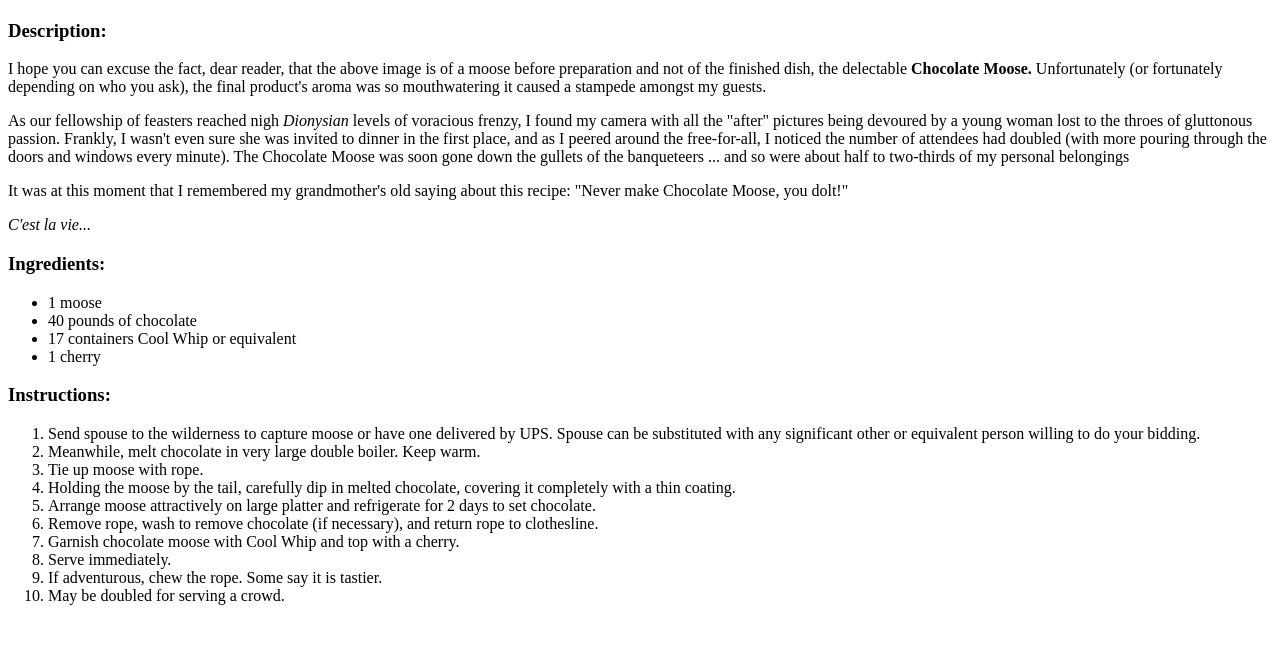
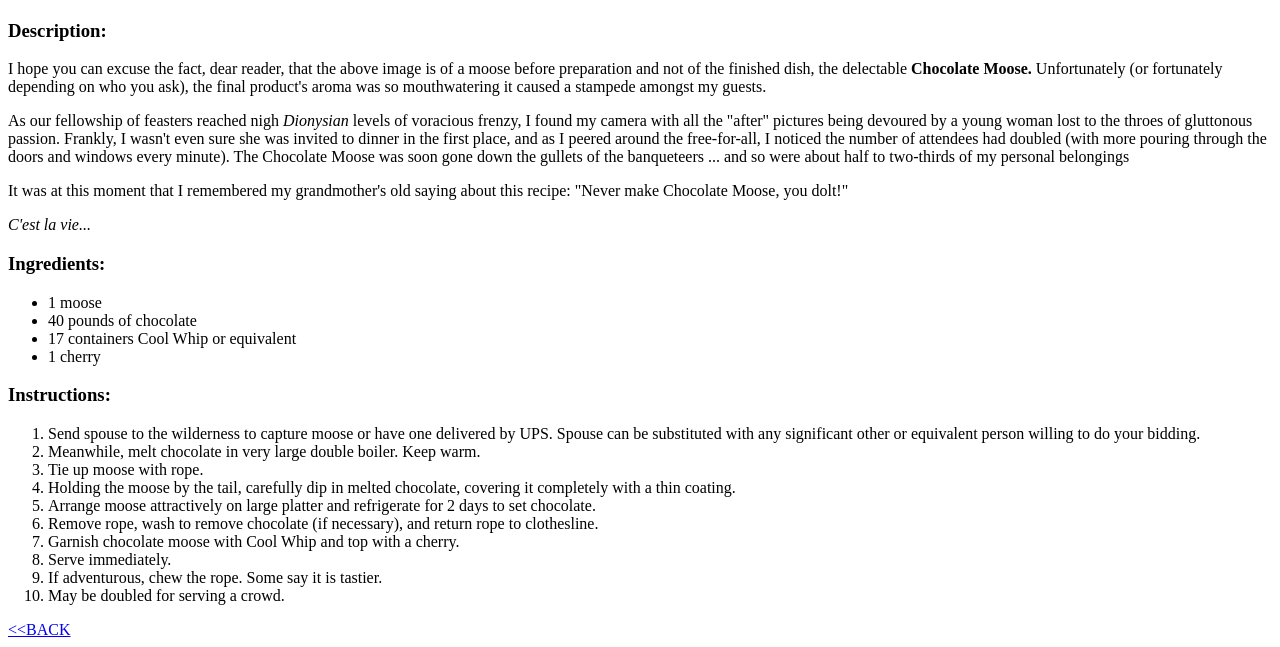
Before and after one commit to josephjpetersen/odin-recipes, a plain HTML site: page recipes/chocolate_moose.html in a window 1280 px wide. Shown: the part 583-1230 px from the top of the page. Before the commit the page ends 1204 px from the top, so only its background shows below. Drawn offline with Linux system fonts and the light colour scheme.

Commit message:
Create back button for all recipes

```diff
--- a/recipes/chocolate_moose.html
+++ b/recipes/chocolate_moose.html
@@ -70,5 +70,7 @@
       <li>May be doubled for serving a crowd.</li>
     </ol>
 
+    <a href="../index.html">&lt;&lt;BACK</a>
+
   </body>
 </html>
```
Also changed, not shown: recipes/gosky_patties.html (+2 -0 lines), recipes/pan_galactic_gargle_blaster.html (+2 -0 lines).
